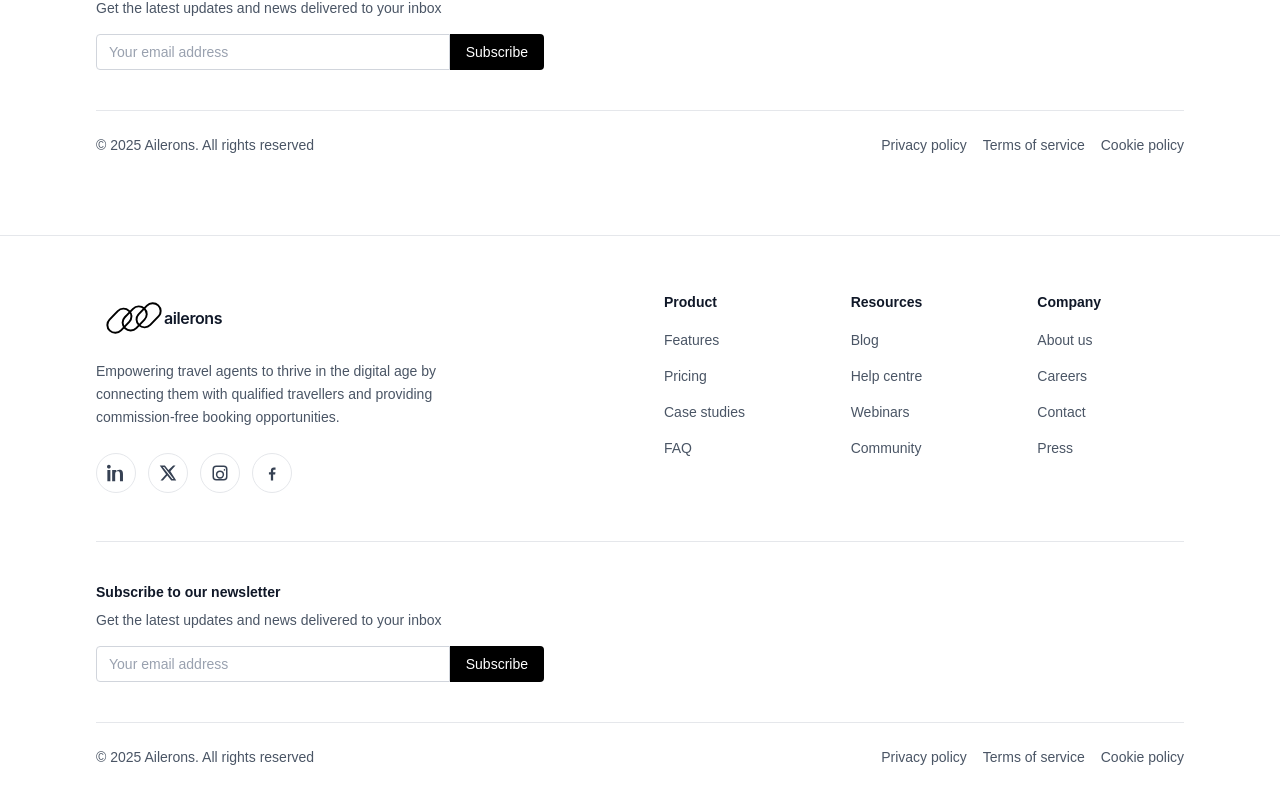
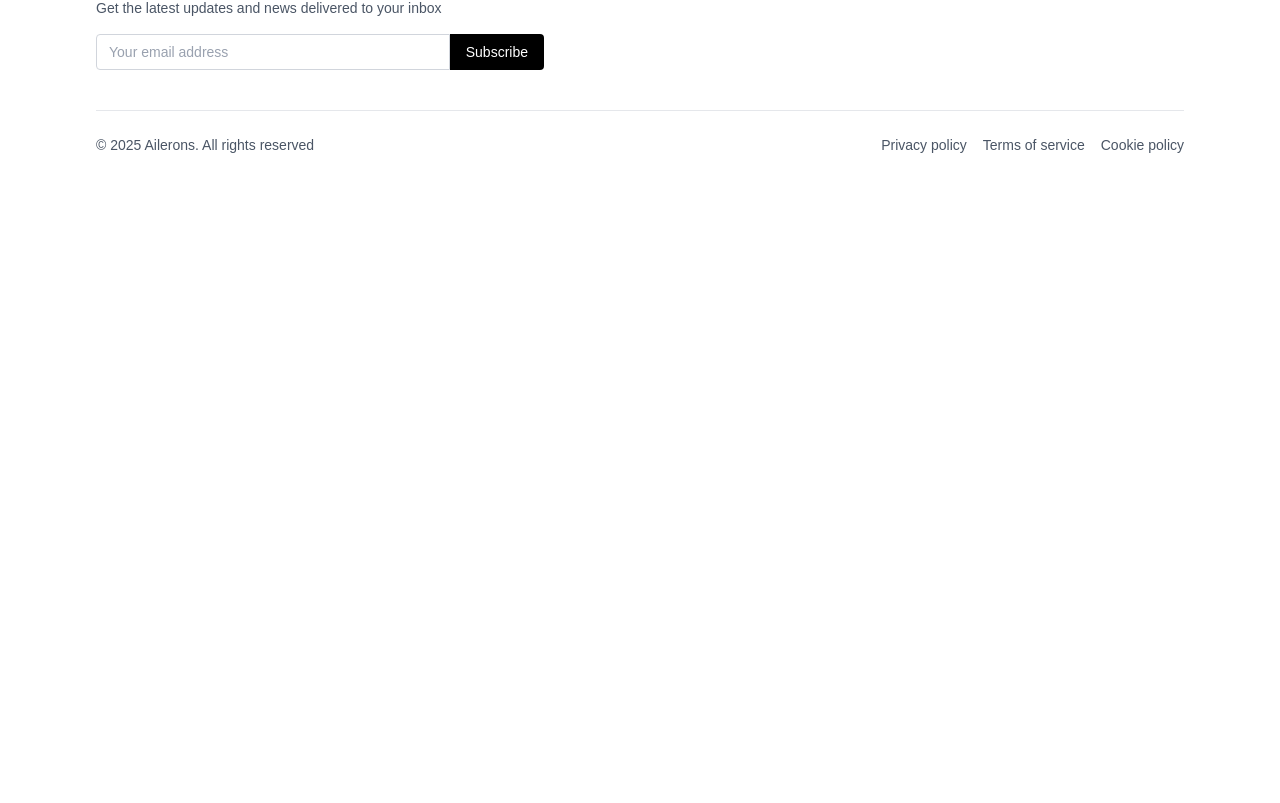
Before and after one commit to ailerons-cantab/ailerons-web, a Next.js app: page /home in a window 1280 px wide. Shown: the part 1972-2775 px from the top of the page. After the commit the page ends 2207 px from the top, so only its background shows below. Built offline with nearby package versions, Linux system fonts and the light colour scheme; no server answers.

Commit message:
footer loaded once

```diff
--- a/src/app/(main)/home/layout.tsx
+++ b/src/app/(main)/home/layout.tsx
@@ -1,18 +1,11 @@
-import Footer from "@/app/footer";
 import Header from "@/app/header";
 
-
 export default function HomeLayout({ children }: { children: React.ReactNode }) {
-
-    //layout on /home/*
-
-    console.log("HomeLayout rendered");
 
     return (
         <div className="min-h-screen bg-white text-gray-900">
             <Header />
             <main>{children}</main>
-            <Footer />
         </div>
     );
 }
--- a/src/app/footer.tsx
+++ b/src/app/footer.tsx
@@ -11,10 +11,7 @@ function FooterColumn({ title, links }: { title: string; links: FooterColumnLink
             <ul className="mt-4 space-y-3">
                 {links.map((link) => (
                     <li key={link.href}>
-                        <Link
-                            href={link.href}
-                            className="text-sm text-gray-600 transition-colors hover:text-gray-900"
-                        >
+                        <Link href={link.href} className="text-sm text-gray-600 transition-colors hover:text-gray-900">
                             {link.label}
                         </Link>
                     </li>
@@ -24,15 +21,7 @@ function FooterColumn({ title, links }: { title: string; links: FooterColumnLink
     );
 }
 
-function SocialIconLink({
-    href,
-    label,
-    children,
-}: {
-    href: string;
-    label: string;
-    children: React.ReactNode;
-}) {
+function SocialIconLink({ href, label, children, }: { href: string; label: string; children: React.ReactNode }) {
     return (
         <Link
             href={href}
@@ -110,32 +99,17 @@ export default function Footer() {
                     <div className="grid grid-cols-1 gap-10 md:grid-cols-3">
                         <FooterColumn
                             title="Product"
-                            links={[
-                                { label: "Features", href: "/features" },
-                                { label: "Pricing", href: "/pricing" },
-                                { label: "Case studies", href: "/case-studies" },
-                                { label: "FAQ", href: "/faq" },
-                            ]}
+                            links={[{ label: "Features", href: "/features" }, { label: "Pricing", href: "/pricing" }, { label: "Case studies", href: "/case-studies" }, { label: "FAQ", href: "/faq" }]}
                         />
 
                         <FooterColumn
                             title="Resources"
-                            links={[
-                                { label: "Blog", href: "/blog" },
-                                { label: "Help centre", href: "/help-centre" },
-                                { label: "Webinars", href: "/webinars" },
-                                { label: "Community", href: "/community" },
-                            ]}
+                            links={[{ label: "Blog", href: "/blog" }, { label: "Help centre", href: "/help-centre" }, { label: "Webinars", href: "/webinars" }, { label: "Community", href: "/community" }]}
                         />
 
                         <FooterColumn
                             title="Company"
-                            links={[
-                                { label: "About us", href: "/about" },
-                                { label: "Careers", href: "/careers" },
-                                { label: "Contact", href: "/contact" },
-                                { label: "Press", href: "/press" },
-                            ]}
+                            links={[{ label: "About us", href: "/about" }, { label: "Careers", href: "/careers" }, { label: "Contact", href: "/contact" }, { label: "Press", href: "/press" }]}
                         />
                     </div>
                 </div>
```
Also changed, not shown: src/app/(main)/dashboard/page.tsx (+4 -26 lines).
